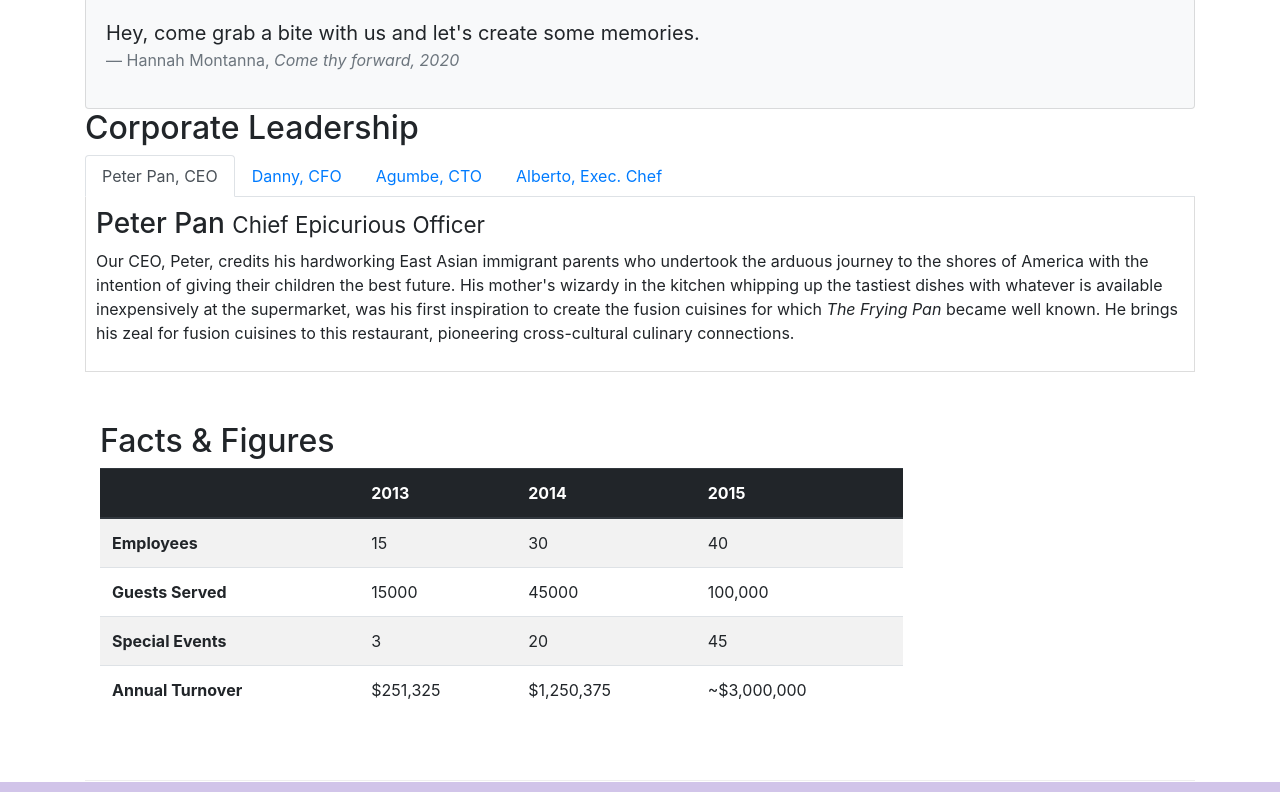
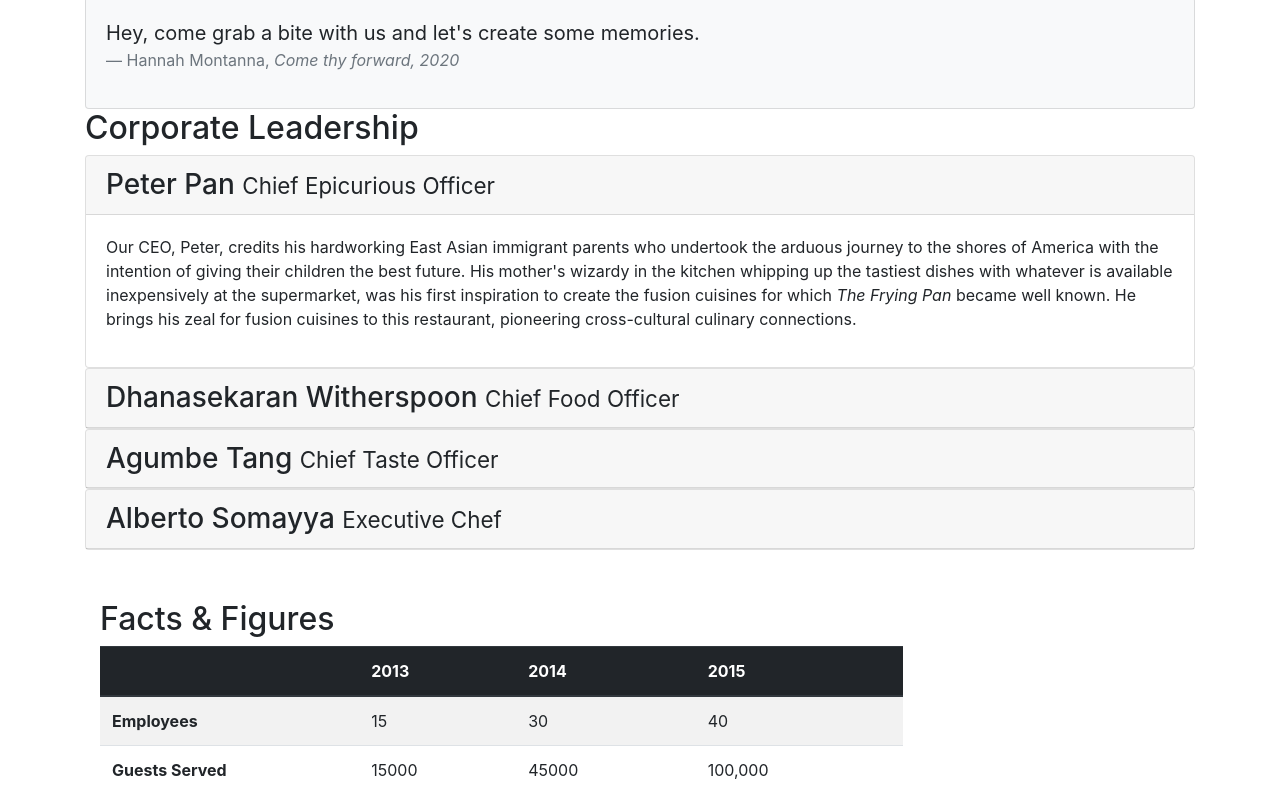
Before and after one commit to Sid06/bootstrap, a website: page aboutus.html in a window 1280 px wide. Shown: the part 762-1554 px from the top of the page. Drawn offline with nearby package versions, Linux system fonts and the light colour scheme.

Commit message:
accordian

```diff
--- a/aboutus.html
+++ b/aboutus.html
@@ -98,6 +98,8 @@
             <div class="col-12 col-sm">
                 <h2>Corporate Leadership</h2>
 
+<!--
+                -------------------TABS VIEWS-------------------
                 <ul class="nav nav-tabs">
                     <li class="nav-item">
                         <a class="nav-link active" href="#peter" role="tab" data-toggle="tab">Peter Pan, CEO</a>
@@ -112,27 +114,69 @@
                         <a class="nav-link" href="#alberto" role="tab" data-toggle="tab">Alberto, Exec. Chef</a>
                     </li>
                 </ul>
+-->
 
-                <div class="tab-content">
-                    <div role="tabpanel" class="tab-pane fade show active" id="peter">
-                        <h3>Peter Pan <small>Chief Epicurious Officer</small></h3>
-                        <p class="d-none d-sm-block">Our CEO, Peter, credits his hardworking East Asian immigrant parents who undertook the arduous journey to the shores of America with the intention of giving their children the best future. His mother's wizardy in the kitchen whipping up the tastiest dishes with whatever is available inexpensively at the supermarket, was his first inspiration to create the fusion cuisines for which <em>The Frying Pan</em> became well known. He brings his zeal for fusion cuisines to this restaurant, pioneering cross-cultural culinary connections.</p>
+                <div id="accordion">
+                    <div class="card">
+                        <div class="card-header" role="tab" id="peterhead">
+                            <h3 class="mb-0">
+                                <a data-toggle="collapse" data-target="#peter">
+                                   Peter Pan <small>Chief Epicurious Officer</small>
+                                </a>
+                            </h3>
+                        </div>
+                        <div role="tabpanel" class="collapse show" id="peter" data-parent="#accordian">
+                            <div class="card-body">
+                                <p class="d-none d-sm-block">Our CEO, Peter, credits his hardworking East Asian immigrant parents who undertook the arduous journey to the shores of America with the intention of giving their children the best future. His mother's wizardy in the kitchen whipping up the tastiest dishes with whatever is available inexpensively at the supermarket, was his first inspiration to create the fusion cuisines for which <em>The Frying Pan</em> became well known. He brings his zeal for fusion cuisines to this restaurant, pioneering cross-cultural culinary connections.</p>
+                            </div>
+                        </div>
                     </div>
 
-                    <div role="tabpanel" class="tab-pane fade" id="danny">
-                        <h3>Dhanasekaran Witherspoon <small>Chief Food Officer</small></h3>
-                        <p class="d-none d-sm-block">Our CFO, Danny, as he is affectionately referred to by his colleagues, comes from a long established family tradition in farming and produce. His experiences growing up on a farm in the Australian outback gave him great appreciation for varieties of food sources. As he puts it in his own words, <em>Everything that runs, wins, and everything that stays, pays!</em></p>
+                    <div class="card">
+                            <div class="card-header" role="tab" id="dannyhead">
+                            <h3 class="mb-0">
+                                <a class="collapsed" data-toggle="collapse" data-target="#danny">
+                                Dhanasekaran Witherspoon <small>Chief Food Officer</small>
+                                </a>
+                            </h3>
+                        </div>
+                        <div class="collapse" id="danny" data-parent="#accordion">
+                            <div class="card-body">
+
+                            <p class="d-none d-sm-block">Our CFO, Danny, as he is affectionately referred to by his colleagues, comes from a long established family tradition in farming and produce. His experiences growing up on a farm in the Australian outback gave him great appreciation for varieties of food sources. As he puts it in his own words, <em>Everything that runs, wins, and everything that stays, pays!</em></p>
+                            </div>
+                        </div>
                     </div>
 
-                    <div role="tabpanel" class="tab-pane fade" id="agumbe">
-                        <h3>Agumbe Tang <small>Chief Taste Officer</small></h3>
+                    <div class="card">
+                            <div class="card-header" role="tab" id="agumbehead">
+                            <h3 class="mb-0">
+                                <a class="collapsed" data-toggle="collapse" data-target="#agumbe">
+                                Agumbe Tang <small>Chief Taste Officer</small>
+                                </a>
+                            </h3>
+                        </div>
+                        <div class="collapse" id="agumbe" data-parent="#accordion">
+                            <div class="card-body">
+
                         <p class="d-none d-sm-block">Blessed with the most discerning gustatory sense, Agumbe, our CTO, personally ensures that every dish that we serve meets his exacting tastes. Our chefs dread the tongue lashing that ensues if their dish does not meet his exacting standards. He lives by his motto, <em>You click only if you survive my lick.</em></p>
                     </div>
+                        </div>
+                    </div>
 
-                    <div role="tabpanel" class="tab-pane fade" id="alberto">
-                        <h3>Alberto Somayya <small>Executive Chef</small></h3>
+                    <div class="card">
+                            <div class="card-header" role="tab" id="albertohead">
+                            <h3 class="mb-0">
+                                <a class="collapsed" data-toggle="collapse" data-target="#alberto">
+                                Alberto Somayya <small>Executive Chef</small>
+                                </a>
+                            </h3>
+                        </div>
+                        <div class="collapse" id="alberto" data-parent="#accordion">
+                            <div class="card-body">
                         <p class="d-none d-sm-block">Award winning three-star Michelin chef with wide International experience having worked closely with whos-who in the culinary world, he specializes in creating mouthwatering Indo-Italian fusion experiences. He says, <em>Put together the cuisines from the two craziest cultures, and you get a winning hit! Amma Mia!</em></p>
                     </div>
+                            </div></div>
                 </div>
             </div>
        </div>
```
